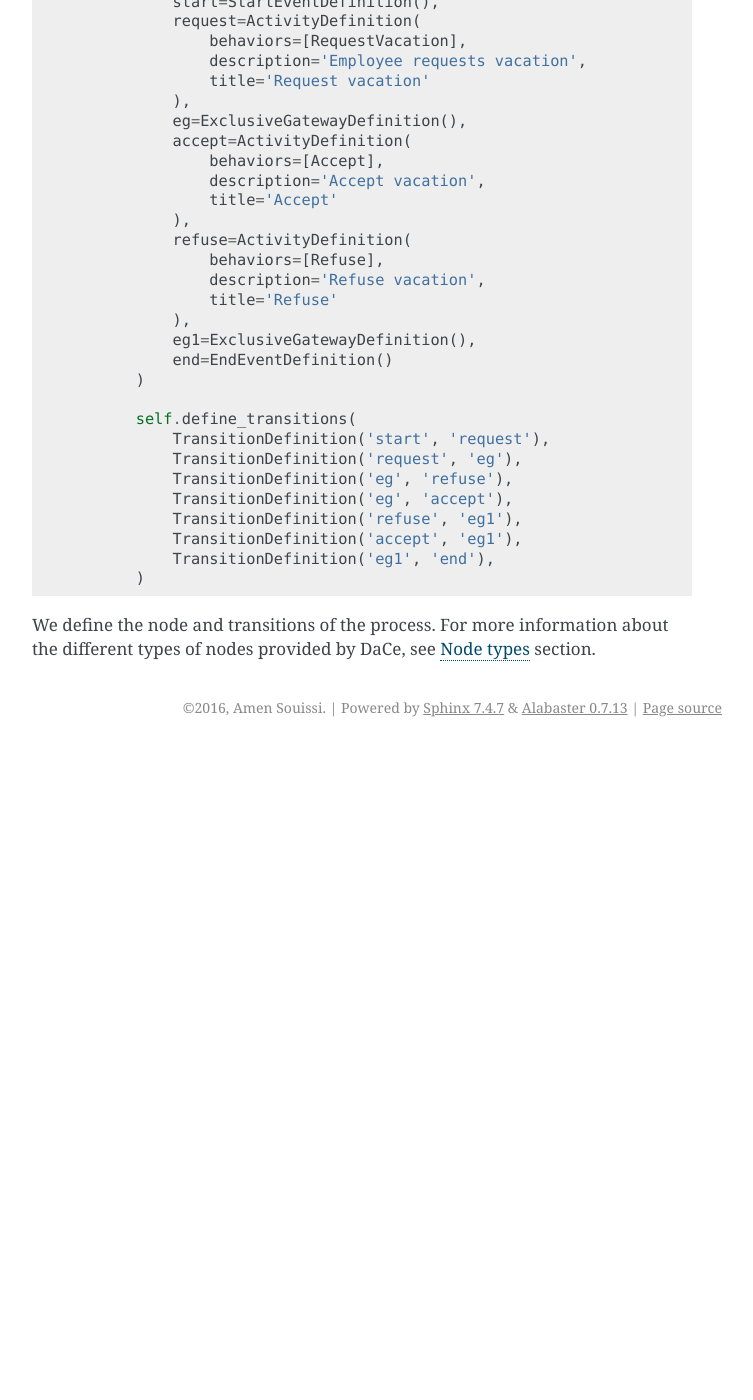
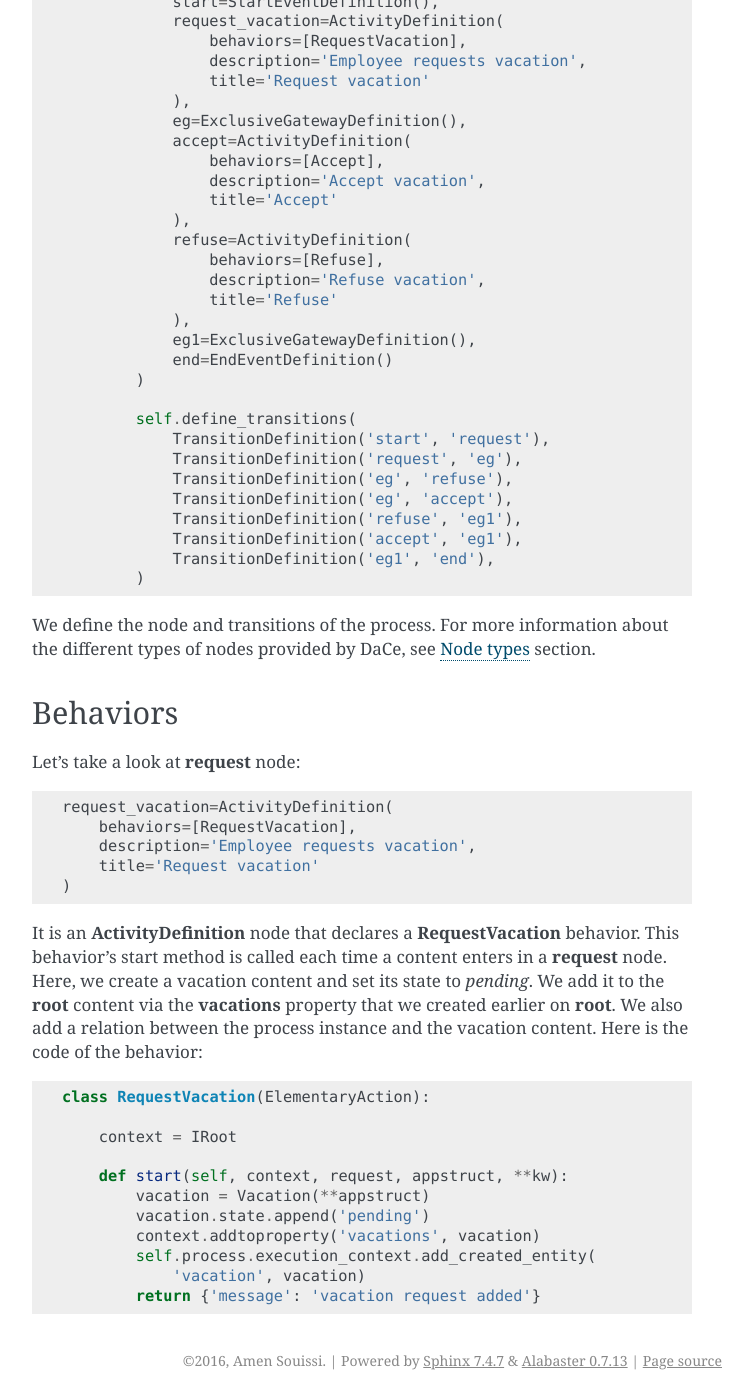
Before and after one commit to ecreall/dace, a Sphinx documentation site: the page built from docs/quick_tutorial/vacation_management.rst, in a window 1280 px wide and 1400 px high, scrolled down 2095 px. Shown: the whole window, without its empty margins (388-1141 px from the left). Built offline with Sphinx 7.4.7, drawn with Linux system fonts in a browser that asks for light colours; before the commit the page ends 2842 px from its top, so only the background shows below that.

Commit message:
Add doc about behaviors in tutorial

```diff
--- a/docs/quick_tutorial/vacation_management.rst
+++ b/docs/quick_tutorial/vacation_management.rst
@@ -93,7 +93,7 @@ It looks like this in the code::
       def init_definition(self):
           self.define_nodes(
               start=StartEventDefinition(),
-              request=ActivityDefinition(
+              request_vacation=ActivityDefinition(
                   behaviors=[RequestVacation],
                   description='Employee requests vacation',
                   title='Request vacation'
@@ -124,3 +124,28 @@ It looks like this in the code::
           )
 
 We define the node and transitions of the process. For more information about the different types of nodes provided by DaCe, see :ref:`node_types` section.
+
+Behaviors
+---------
+
+Let's take a look at **request** node::
+
+  request_vacation=ActivityDefinition(
+      behaviors=[RequestVacation],
+      description='Employee requests vacation',
+      title='Request vacation'
+  )
+
+It is an **ActivityDefinition** node that declares a **RequestVacation** behavior. This behavior's start method is called each time a content enters in a **request** node. Here, we create a vacation content and set its state to `pending`. We add it to the **root** content via the **vacations** property that we created earlier on **root**. We also add a relation between the process instance and the vacation content. Here is the code of the behavior::
+
+  class RequestVacation(ElementaryAction):
+
+      context = IRoot
+
+      def start(self, context, request, appstruct, **kw):
+          vacation = Vacation(**appstruct)
+          vacation.state.append('pending')
+          context.addtoproperty('vacations', vacation)
+          self.process.execution_context.add_created_entity(
+              'vacation', vacation)
+          return {'message': 'vacation request added'}
```
